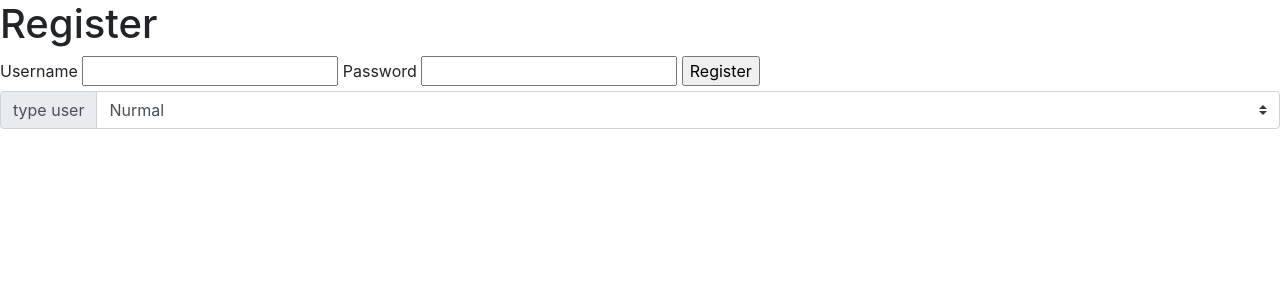
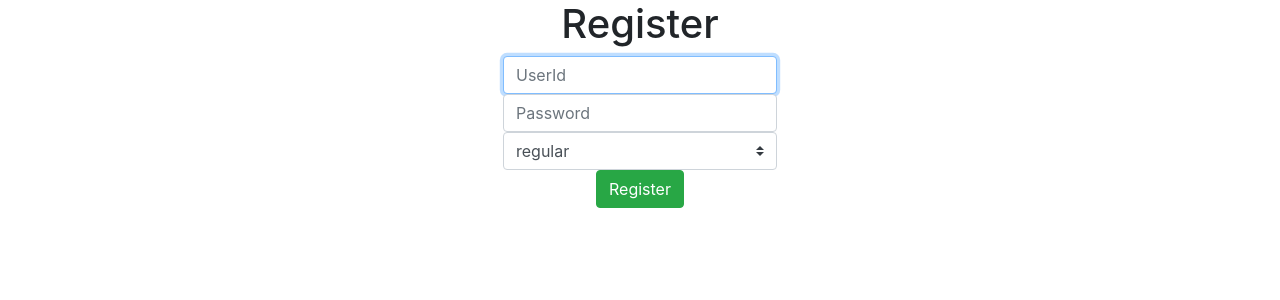
Before and after one commit to daniera3/NEDD-API-server, a Flask app: page /register in a window 1280 px wide. Shown: the part 56-356 px from the top of the page. Run offline with Flask 2, Linux system fonts and the light colour scheme; some libraries are stand-ins or nearby versions.

Commit message:
complate register form

```diff
--- a/templates/login.html
+++ b/templates/login.html
@@ -9,9 +9,9 @@
     <div  class="container ">
         <div class="row justify-content-md-center" >
                <div class="col-6">
-                    <label for="inputEmail" class="sr-only">Email address</label>
-                    <input type="text" name="inputIdMain" id="inputIdMain" class="form-control" placeholder="UserId" required autofocus>
-                    <label for="inputPassword" class="sr-only">Password</label>
+                    <label for="inputMain" class="sr-only">UserID dfd</label>
+                    <input type="text" name="inputIdMain" id="inputMain" class="form-control" placeholder="UserId" required autofocus>
+                    <label for="inputPasswordMain" class="sr-only">Password</label>
                     <input type="password" name="inputPasswordMain" id="inputPasswordMain" class="form-control" placeholder="Password" required>
                     <br />
                     <button class="btn btn-lg btn-primary btn-block" type="submit">Sign in</button>
--- a/templates/register.html
+++ b/templates/register.html
@@ -1,22 +1,33 @@
 {% extends 'index.html' %}
 
 {% block header %}
-  <h1>{% block title %}Register{% endblock %}</h1>
+  <h1 align="center">{% block title %}Register{% endblock %}</h1>
 {% endblock %}
 {% block content %}
-  <form method="post" action="{{ url_for('Register_data') }}">
-    <label for="username">Username</label>
-    <input name="username" id="username" required>
-    <label for="password">Password</label>
-    <input type="password" name="password" id="password" required>
-    <input type="submit" value="Register">
-    <div class="input-group mb-3">
-    <div class="input-group-prepend">
-    <label class="input-group-text" for="inputGroupSelect01">type user</label>
-   </div>
-   <select class="custom-select" id="permissions" name="permissions">
-    <option value="Nurmal">Nurmal</option>
-    <option value="Manager">Manager</option>
-     </select>
+
+<div class="container">
+    <div class="row justify-content-md-center" >
+        <form method="post" action="{{ url_for('Register_data') }}">
+            <div class="container">
+                <input type="text" name="Register_New_User" id="Register_New_User" class="form-control" placeholder="UserId" required autofocus>
+                <input type="text" name="Register_New_Password" id="Register_New_Password" class="form-control" placeholder="Password" required autofocus>
+                <div class="container">
+                        <div class="row justify-content-md-center" >
+                            <select class="custom-select" id="permissions" name="permissions">
+                                <option value="normal">regular</option>
+                                <option value="Manager">Manager</option>
+                            </select>
+                    </div>
+                </div>
+                <div align="center">
+                    <button  class="btn btn-success" type="submit">Register</button>
+                </div>
+            </div>
+
+        </form>
     </div>
+
+</div>
+{{ register_error }}
+
 {% endblock %}
--- a/websiteTest.py
+++ b/websiteTest.py
@@ -55,18 +55,18 @@ def handle_data():
 
 @app.route('/Register_data', methods=['POST'])
 def Register_data():
-    user=request.form['username']
-    permissions=request.form['permissions']
-    password=generate_password_hash(request.form['password'], method='pbkdf2:sha256', salt_length=8)
-    header={ "Content-Type": "application/json"}
+    user = request.form['Register_New_User']
+    permissions = request.form['permissions']
+    password = generate_password_hash(request.form['Register_New_Password'], method='pbkdf2:sha256', salt_length=8)
+    header = { "Content-Type": "application/json"}
     data = {"User":"","Password":"","perm":""}
     data['User']=user
     data['Password']=password
     data['perm']=permissions
     data=json.dumps(data)
-    response = requests.post('https://asqwzx1.pythonanywhere.com/singup', auth=('asqwzx1', 'NEDD'),data=data, headers=header)
+    response = requests.post('https://asqwzx1.pythonanywhere.com/singup', auth=('asqwzx1', 'NEDD'), data=data, headers=header)
     if eval(response.content)["status"]=="success":
-        session['username'] = request.form['username']
+        session['username'] = request.form['Register_New_User']
         session['permissions']=permissions.upper()
         return redirect(url_for('index'))
     return redirect(url_for('register'))
```
